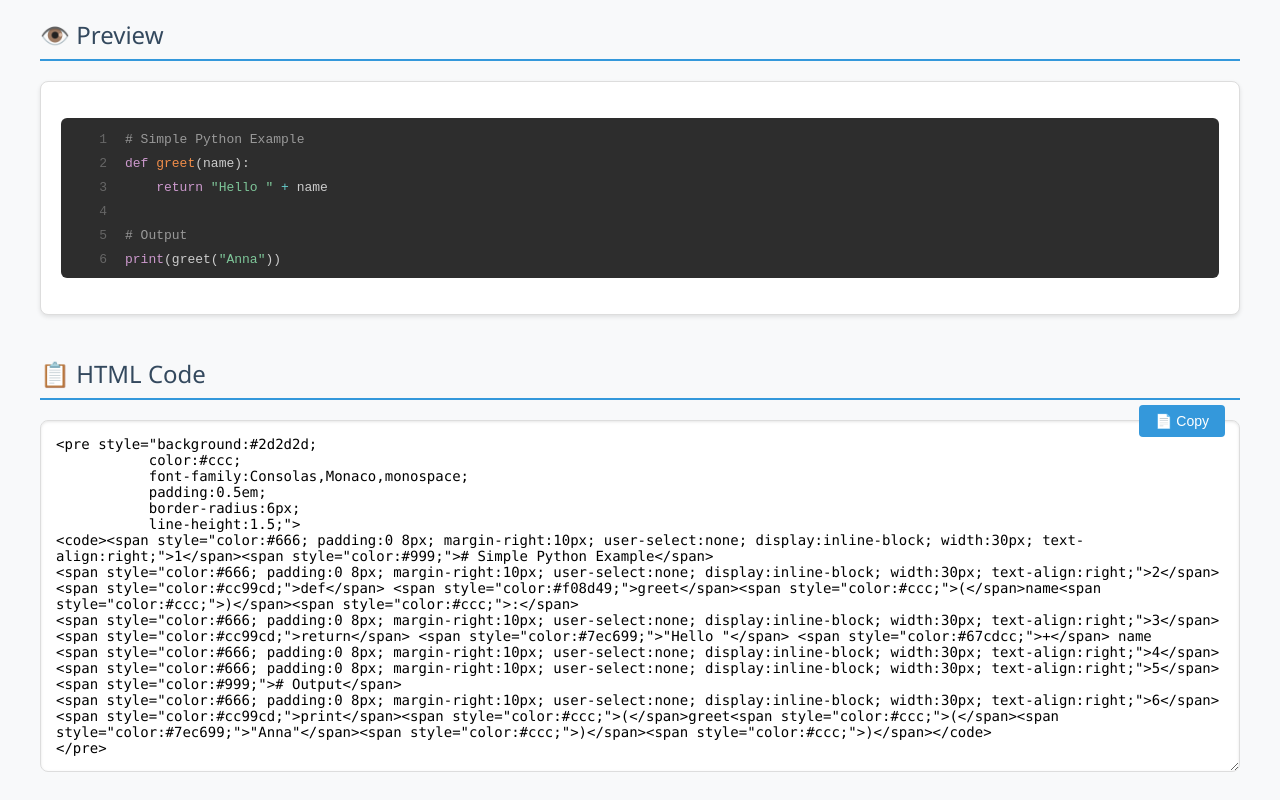
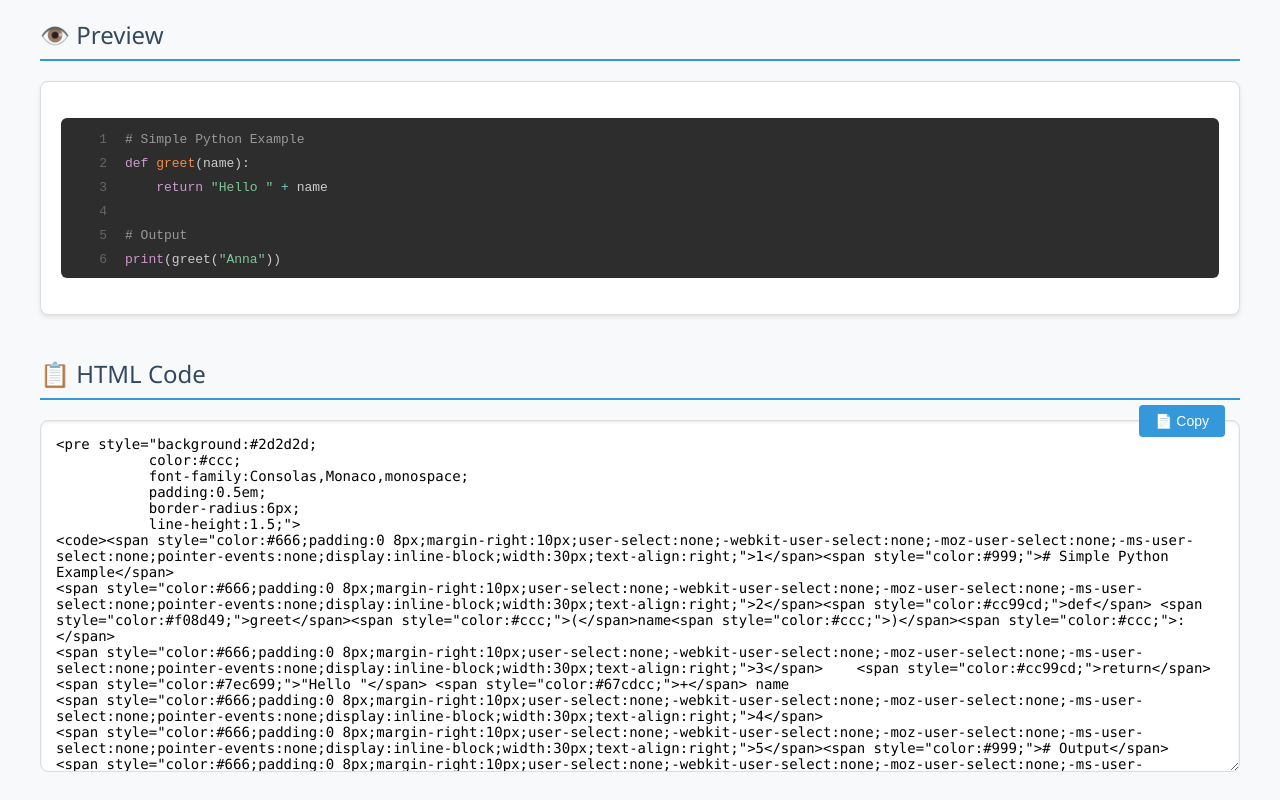
Before and after one commit to tomkarp/highlightcode, a plain HTML site: page index.html in a window 1280 px wide. Shown: the part 562-1362 px from the top of the page. Drawn offline with nearby package versions, Linux system fonts and the light colour scheme.

Commit message:
Zeilennummern: inline-style, nicht kopierbar

```diff
--- a/index.html
+++ b/index.html
@@ -355,21 +355,19 @@ print(greet("Anna"))</textarea>  <div class="controls">
 
       if (showLineNumbers) {
         const lines = highlighted.split('\n');
-
         // Theme-spezifische Zeilennummern-Farben
         const lineNumberColors = {
           light: "#999",
           dark: "#666",
           clean: "#666"
         };
-
         const lineNumberColor = lineNumberColors[theme];
-
+        // Inline-Styles für Zeilennummern (user-select:none, pointer-events:none, etc.)
+        const lineNumberStyle = `color:${lineNumberColor};padding:0 8px;margin-right:10px;user-select:none;-webkit-user-select:none;-moz-user-select:none;-ms-user-select:none;pointer-events:none;display:inline-block;width:30px;text-align:right;`;
         const numberedLines = lines.map((line, index) => {
           const lineNum = index + 1;
-          return `<span style="color:${lineNumberColor}; padding:0 8px; margin-right:10px; user-select:none; display:inline-block; width:30px; text-align:right;">${lineNum}</span>${line}`;
+          return `<span style=\"${lineNumberStyle}\">${lineNum}</span>${line}`;
         }).join('\n');
-
         result = `<pre style="background:${bg};
            color:${fg};
            font-family:Consolas,Monaco,monospace;
```
